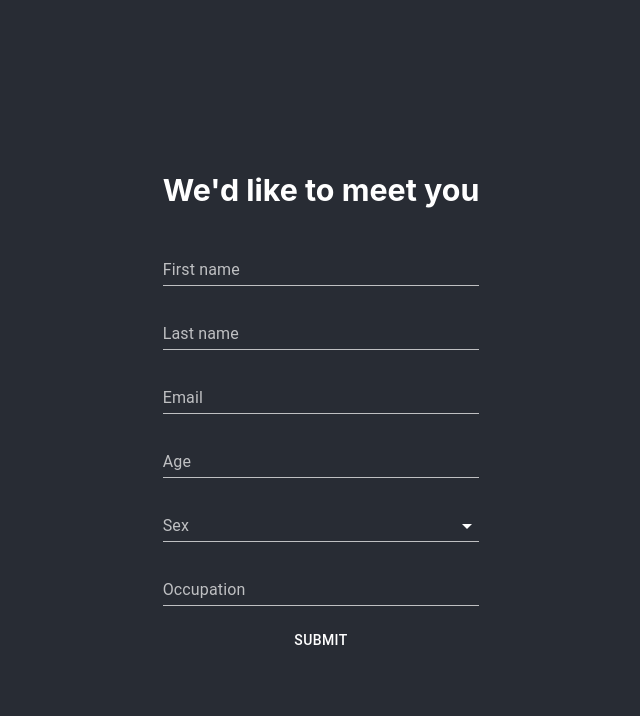
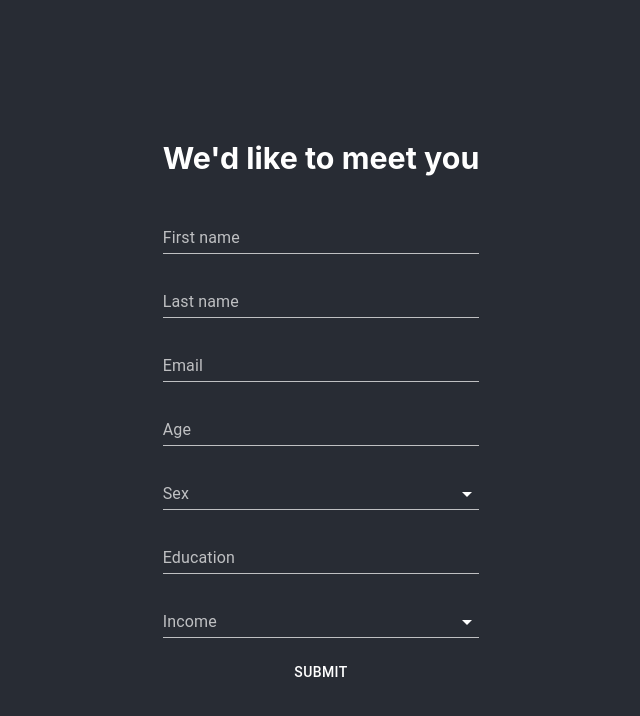
Before and after one commit to silvana30/EyeTracking, a React (Create React App) app in the folder eye-tracking-webapp/: page /userData in a window 1280 px wide. Shown: the top 716 px of the page, without its empty margins (319-959 px from the left). Built offline with nearby package versions, Linux system fonts and the light colour scheme.

Commit message:
income added

```diff
--- a/eye-tracking-webapp/src/pages/UserDataPage.jsx
+++ b/eye-tracking-webapp/src/pages/UserDataPage.jsx
@@ -34,8 +34,20 @@ const UserDataPage = () => {
 
   const income = [
     {
-      value: '',
-      label: '<1500 RON'
+      value: 'interval1',
+      label: '< 1500 RON'
+    },
+    {
+      value: 'interval2',
+      label: '1501-2500 RON'
+    },
+    {
+      value: 'interval3',
+      label: '2501-3500 RON'
+    },
+    {
+      value: 'interval4',
+      label: '> 3500 RON'
     }
   ]
 
@@ -87,7 +99,6 @@ const UserDataPage = () => {
           <TextField
             id='sex'
             select
-            labelId="demo-simple-select-label"
             name='sex'
             label='Sex'
             className={classes.input}
@@ -99,12 +110,25 @@ const UserDataPage = () => {
             ))}
           </TextField>
           <TextField
-            id='occupation'
-            name='occupation'
-            label='Occupation'
+            id='education'
+            name='education'
+            label='Education'
             multiline
             className={classes.input}
           />
+          <TextField
+            id='income'
+            select
+            name='income'
+            label='Income'
+            className={classes.input}
+          >
+            {income.map(option => (
+              <MenuItem value={option.value} key={option.value}>
+                {option.label}
+              </MenuItem>
+            ))}
+          </TextField>
           <Button type='submit'>Submit</Button>
         </Form>
       </Formik>
```
